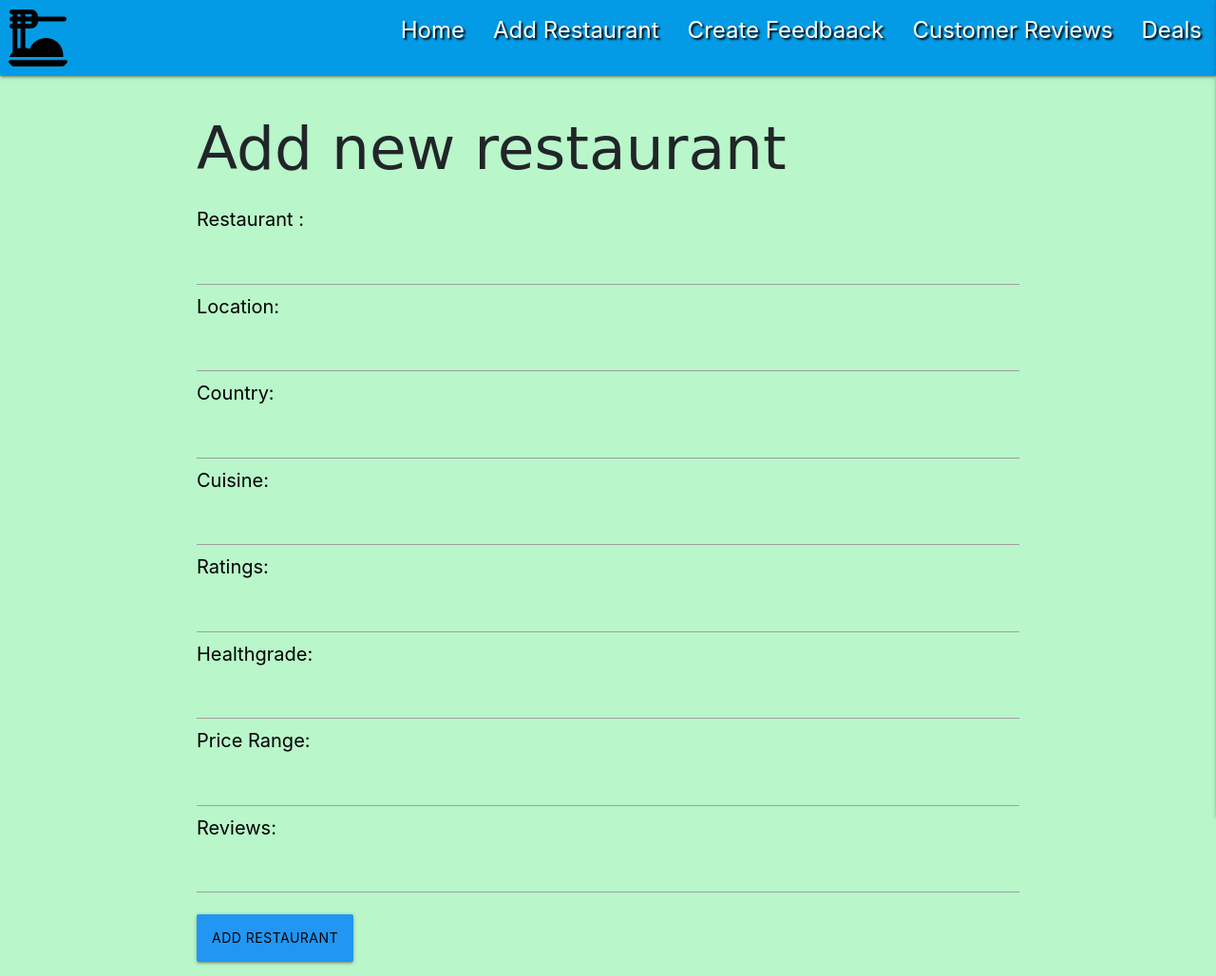
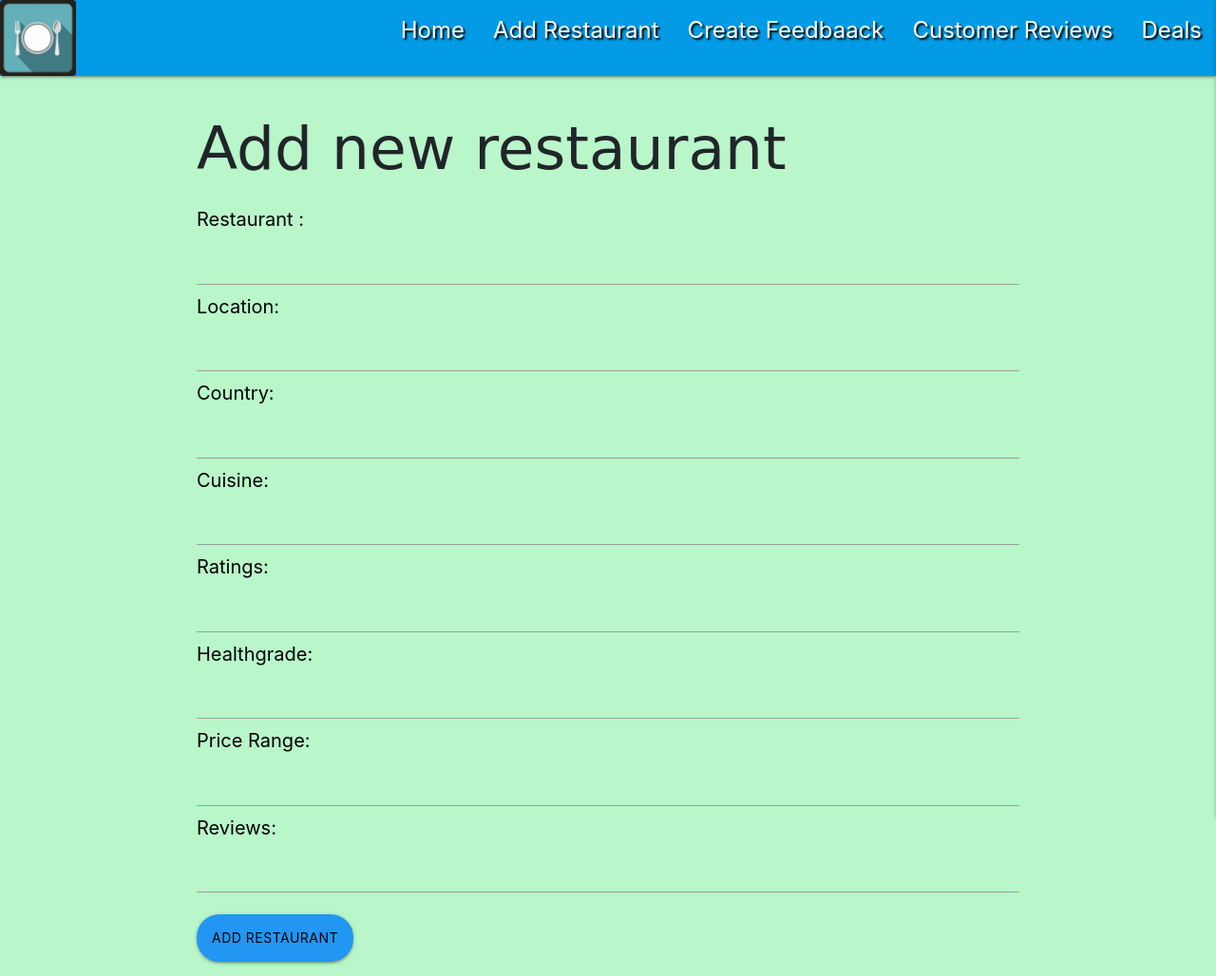
Before and after one commit to Muhammad-MO/project3-RestaurantReview, a Flask app: page /create in a window 1280 px wide. Shown: the whole page at 95% size. Run offline with Flask 2, Linux system fonts and the light colour scheme.

Commit message:
new favicon added,change logo image an addd README portion

```diff
--- a/restaurant/static/css/style.css
+++ b/restaurant/static/css/style.css
@@ -17,6 +17,7 @@ label.form-label {
  color:black;
  background-color: #2196f3 ;
  height:50px;
+ border-radius:24px;
 }
 
 
--- a/restaurant/templates/base.template.html
+++ b/restaurant/templates/base.template.html
@@ -28,7 +28,7 @@
         <!-- top navbar -->
 		<nav class="nav-extended text-shadow light-blue darken-1">
 			<div class="nav-wrapper">
-                <a href="{{url_for('show_listings')}}" ><img src="/static/images/dinner_dining.svg" alt="restaurant" width="80" height="80" class="rounded icon"></a>
+                <a href="{{url_for('show_listings')}}" ><img src="/static/images/plate.jpeg" alt="restaurant" width="80" height="80" class="rounded icon"></a>
 				<a href="#" data-target="mobile-demo" class="sidenav-trigger right"><i class="fas fa-bars"></i></a>
 				<ul class="right hide-on-med-and-down">
 					<li><a href="{{url_for('show_listings')}}">Home</a></li>
```
Also changed, not shown: restaurant/favicon.ico, restaurant/static/images/android-chrome-192x192.png, restaurant/static/images/android-chrome-512x512.png, restaurant/static/images/apple-touch-icon.png, restaurant/static/images/favicon-16x16.png, restaurant/static/images/favicon-32x32.png, restaurant/static/images/plate.jpeg (added).
